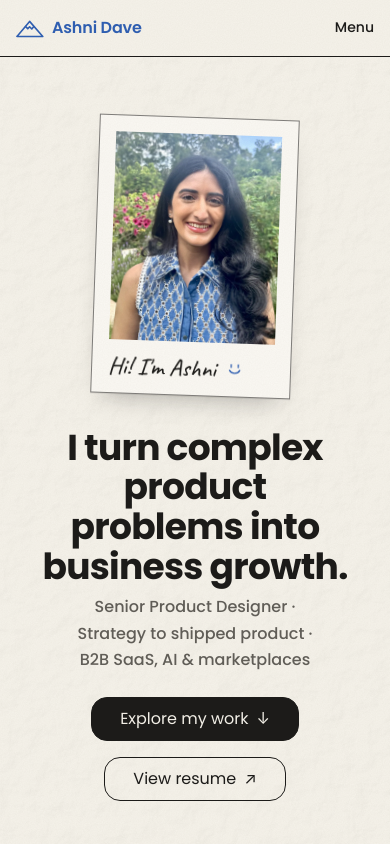
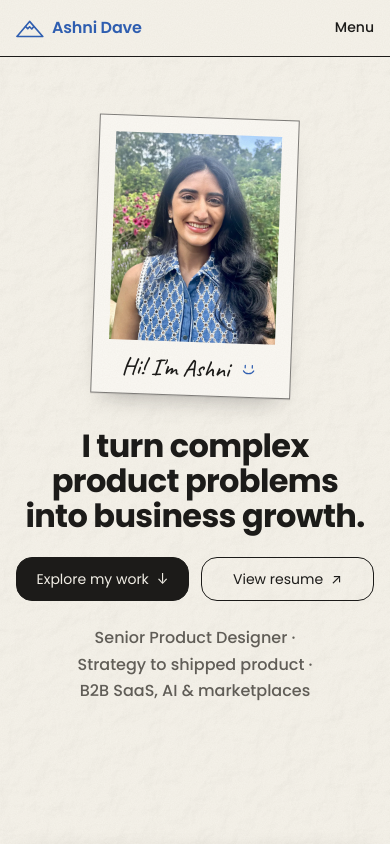
Before and after one commit to ishascape/October-Portfolio, a React (Vite) app: page / in a window 390 px wide. Shown: the top 844 px of the page. Built offline with nearby package versions, Linux system fonts and the light colour scheme.

Commit message:
Mobile hero: buttons under the headline, headline 4px smaller (#65)
Claude-Session: https://claude.ai/code/session_01CG5VqjYVk8vS57xhXYEY1a

Co-authored-by: Claude <noreply@anthropic.com>

```diff
--- a/src/components/Hero.css
+++ b/src/components/Hero.css
@@ -216,8 +216,8 @@
     display: block;
   }
   .hero .hero__title h1.display {
-    font-size: calc(10vw - 4px);
-    font-size: round(calc(10vw - 4px), 2px); /* even px sizes only */
+    font-size: calc(10vw - 8px);
+    font-size: round(calc(10vw - 8px), 2px); /* even px sizes only; 4px smaller on 1 Nov 2026 */
   }
   .hero__lede {
     font-size: 16px;
@@ -818,8 +818,8 @@
   }
 }
 
-/* Phones open on a start screen: the polaroid drops in first (0-0.6s), then the headline (0.6-1s), then the role line
-   and buttons; the nav and the rest of the page fade in from 1.3s, so the whole site is in by 1.8s (see global.css). */
+/* Phones open on a start screen: the polaroid drops in first (0-0.6s), then the headline (0.6-1s), then the buttons
+   and role line; the nav and the rest of the page fade in from 1.3s, so the whole site is in by 1.8s (see global.css). */
 @media (max-width: 599px) {
   .hero__polaroid {
     animation-delay: 0ms;
@@ -828,17 +828,43 @@
     --at: 600ms;
     --dur: 400ms;
   }
-  .hero__role {
+  .hero__actions {
     --at: 900ms;
     --dur: 400ms;
   }
-  .hero__actions {
+  .hero__role {
     --at: 1100ms;
     --dur: 400ms;
   }
-  /* Everything in the hero sits on the centre line. */
+  /* Buttons sit straight under the headline, above the role line, side by side and the same width. */
   .hero__title,
   .hero__support {
+    display: contents;
+  }
+  .hero__title h1 {
+    order: 2;
+  }
+  .hero__actions {
+    order: 3;
+    flex-wrap: nowrap;
+    gap: 12px;
+  }
+  .hero__actions > * {
+    flex: 1 1 0;
+    min-width: 0;
+  }
+  .hero__actions .button {
+    width: 100%;
+    padding-inline: 8px;
+    font-size: 14px;
+    white-space: nowrap;
+  }
+  .hero__role {
+    order: 4;
+    margin-top: 0;
+  }
+  /* Everything in the hero sits on the centre line. */
+  .hero__intro {
     text-align: center;
   }
   .hero__actions {
```
